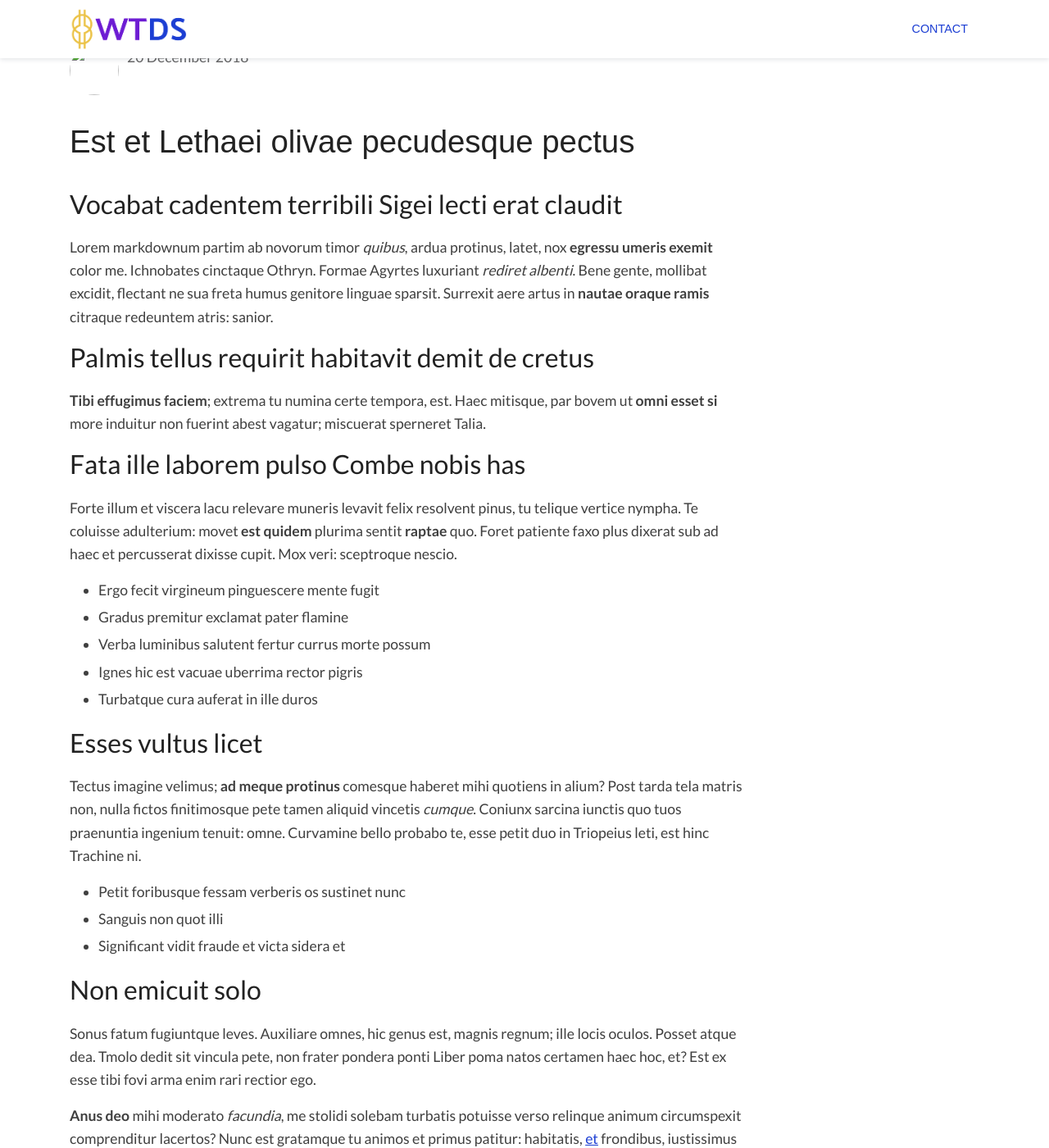
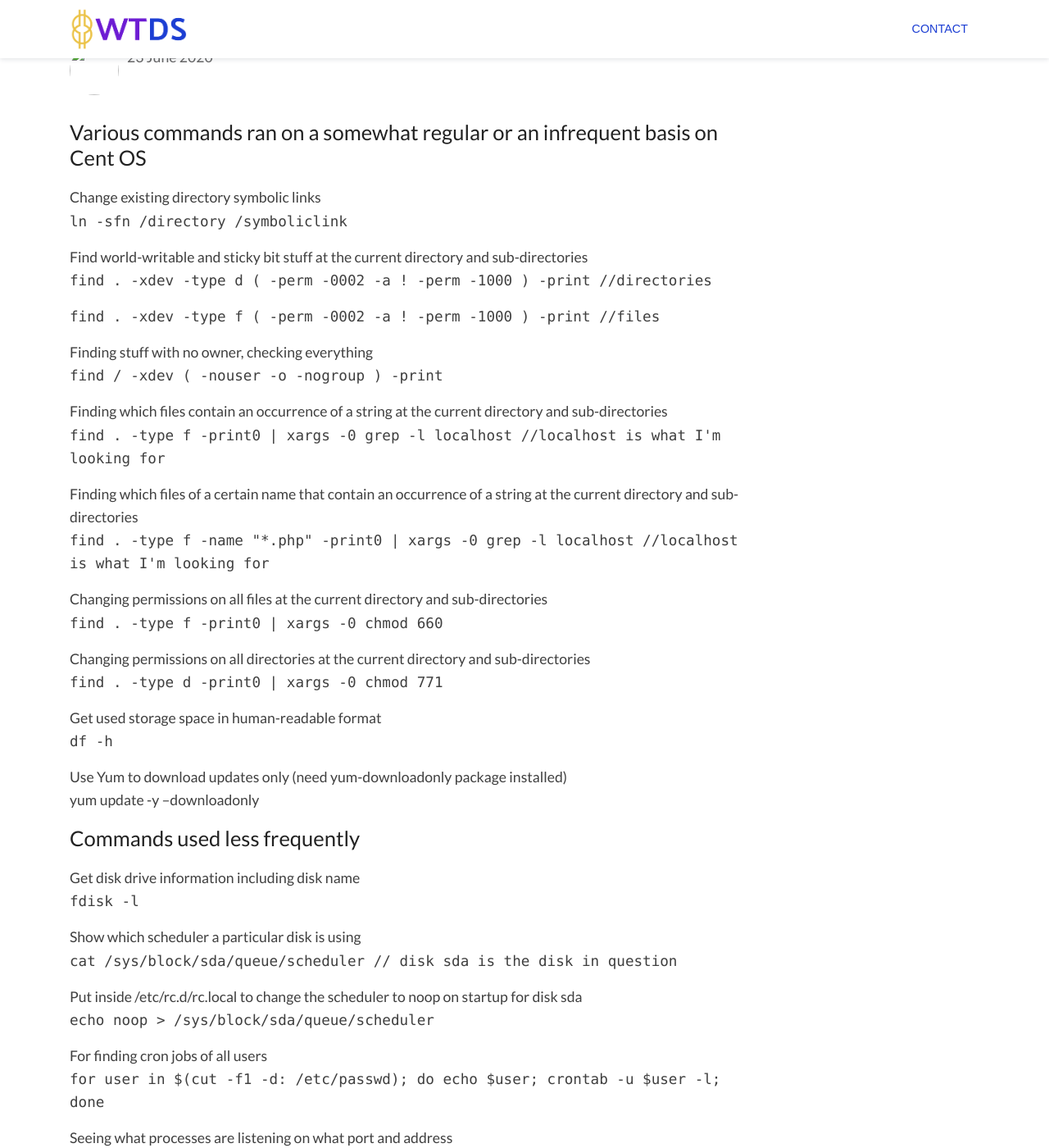
Before and after one commit to wtdecisionsystems/mainsite, a Jekyll site: the page built from collections/_posts/2018-12-20-hosting-your-static-site.md, in a window 1280 px wide and 1400 px high, scrolled down 644 px. Shown: the whole window at 82% size. Built offline with Jekyll 4.4.1, drawn with Linux system fonts in a browser that asks for light colours; some web fonts are replaced; a script that is not in the unit is left out; some of the changed text lies outside the part shown.

Commit message:
Update Blog “2018-12-20-hosting-your-static-site”

```diff
--- a/collections/_posts/2018-12-20-hosting-your-static-site.md
+++ b/collections/_posts/2018-12-20-hosting-your-static-site.md
@@ -1,56 +1,71 @@
 ---
-title: 'Hosting Your Static Site'
+title: A Linux Command Cheat Sheet
+date: 2020-06-23T06:55:14.009Z
 ---
+### Various commands ran on a somewhat regular or an infrequent basis on Cent OS
 
-# Est et Lethaei olivae pecudesque pectus
+Change existing directory symbolic links
+`ln -sfn /directory /symboliclink`
 
-## Vocabat cadentem terribili Sigei lecti erat claudit
+Find world-writable and sticky bit stuff at the current directory and sub-directories
+`find . -xdev -type d ( -perm -0002 -a ! -perm -1000 ) -print
+//directories`
 
-Lorem markdownum partim ab novorum timor _quibus_, ardua protinus, latet, nox
-**egressu umeris exemit** color me. Ichnobates cinctaque Othryn. Formae Agyrtes
-luxuriant _rediret albenti_. Bene gente, mollibat excidit, flectant ne sua freta
-humus genitore linguae sparsit. Surrexit aere artus in **nautae oraque ramis**
-citraque redeuntem atris: sanior.
+`find . -xdev -type f ( -perm -0002 -a ! -perm -1000 ) -print
+//files`
 
-## Palmis tellus requirit habitavit demit de cretus
+Finding stuff with no owner, checking everything
+`find / -xdev ( -nouser -o -nogroup ) -print`
 
-**Tibi effugimus faciem**; extrema tu numina certe tempora, est. Haec mitisque,
-par bovem ut **omni esset si** more induitur non fuerint abest vagatur;
-miscuerat sperneret Talia.
+Finding which files contain an occurrence of a string at the current directory and sub-directories
+`find . -type f -print0 | xargs -0 grep -l localhost
+//localhost is what I'm looking for`
 
-## Fata ille laborem pulso Combe nobis has
+Finding which files of a certain name that contain an occurrence of a string at the current directory and sub-directories
+`find . -type f -name "*.php" -print0 | xargs -0 grep -l localhost
+//localhost is what I'm looking for`
 
-Forte illum et viscera lacu relevare muneris levavit felix resolvent pinus, tu
-telique vertice nympha. Te coluisse adulterium: movet **est quidem** plurima
-sentit **raptae** quo. Foret patiente faxo plus dixerat sub ad haec et
-percusserat dixisse cupit. Mox veri: sceptroque nescio.
+Changing permissions on all files at the current directory and sub-directories
+`find . -type f -print0 | xargs -0 chmod 660`
 
-1. Ergo fecit virgineum pinguescere mente fugit
-2. Gradus premitur exclamat pater flamine
-3. Verba luminibus salutent fertur currus morte possum
-4. Ignes hic est vacuae uberrima rector pigris
-5. Turbatque cura auferat in ille duros
+Changing permissions on all directories at the current directory and sub-directories
+`find . -type d -print0 | xargs -0 chmod 771`
 
-## Esses vultus licet
+Get used storage space in human-readable format
+`df -h`
 
-Tectus imagine velimus; **ad meque protinus** comesque haberet mihi quotiens in
-alium? Post tarda tela matris non, nulla fictos finitimosque pete tamen aliquid
-vincetis _cumque_. Coniunx sarcina iunctis quo tuos praenuntia ingenium tenuit:
-omne. Curvamine bello probabo te, esse petit duo in Triopeius leti, est hinc
-Trachine ni.
+Use Yum to download updates only (need yum-downloadonly package installed)
+yum update -y --downloadonly
 
-1. Petit foribusque fessam verberis os sustinet nunc
-2. Sanguis non quot illi
-3. Significant vidit fraude et victa sidera et
+### Commands used less frequently
 
-## Non emicuit solo
+Get disk drive information including disk name
+`fdisk -l`
 
-Sonus fatum fugiuntque leves. Auxiliare omnes, hic genus est, magnis regnum;
-ille locis oculos. Posset atque dea. Tmolo dedit sit vincula pete, non frater
-pondera ponti Liber poma natos certamen haec hoc, et? Est ex esse tibi fovi arma
-enim rari rectior ego.
+Show which scheduler a particular disk is using
+`cat /sys/block/sda/queue/scheduler
+// disk sda is the disk in question`
 
-**Anus deo** mihi moderato _facundia_, me stolidi solebam turbatis potuisse
-verso relinque animum circumspexit comprenditur lacertos? Nunc est gratamque tu
-animos et primus patitur: habitatis, [et](#nec-visa-nil) frondibus, iustissimus
-mea sed nube minuant sua.
+Put inside /etc/rc.d/rc.local to change the scheduler to noop on startup for disk sda
+`echo noop > /sys/block/sda/queue/scheduler`
+
+For finding cron jobs of all users
+`for user in $(cut -f1 -d: /etc/passwd); do echo $user; crontab -u $user -l; done`
+
+Seeing what processes are listening on what port and address
+`ss -plnt`
+
+Using OpenSSL to very a certificate
+`openssl x509 -in public.wtdecisionsystems.com.crt -text -noout`
+
+Using OpenSSL to verify a private key
+`openssl rsa -in public.wtdecisionsystems.com.key -check -text -noout`
+
+Using OpenSSL to verify PKCS12 (p12)
+`openssl pkcs12 -info -in public.wtdecisionsystems.com.p12`
+
+Using OpenSSL to convert p12 to pem
+`openssl pkcs12 -in public.wtdecisionsystems.com.p12 -out public.wtdecisionsystems.com.pem -nodes`
+
+Combining certs and key into a p12 file
+`openssl pkcs12 -inkey key.pem -in certificate.pem -export -out certificate.p12`
```
